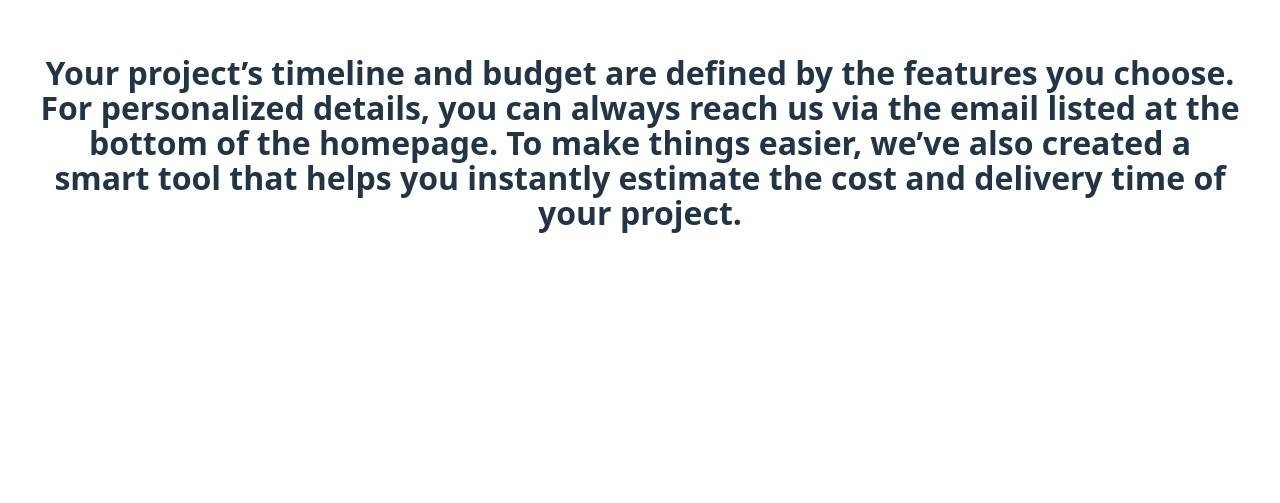
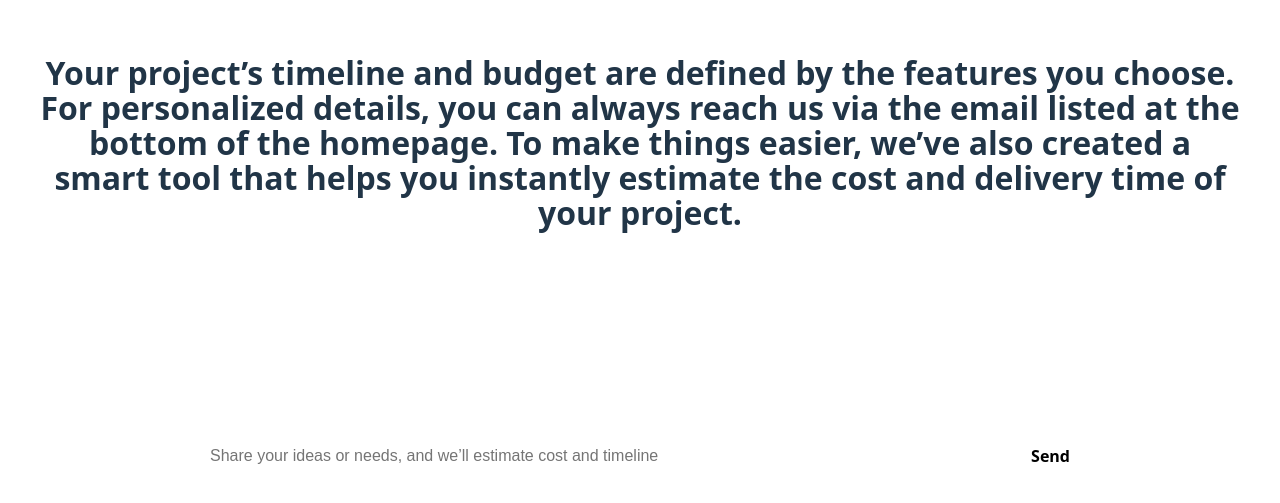
Before and after one commit to M-Sviatoslav/SynthBrainCompany, a React (Vite) app in the folder SynthBrainWebPage/: page /PricePage in a window 1280 px wide. Shown: the part 1741-2244 px from the top of the page. Before the commit the page ends 2212 px from the top, so only its background shows below. Built offline with nearby package versions, Linux system fonts and the light colour scheme.

Commit message:
fixed chatBox input position

```diff
--- a/SynthBrainWebPage/src/PricePage/chatBox.css
+++ b/SynthBrainWebPage/src/PricePage/chatBox.css
@@ -5,13 +5,11 @@
   align-items: center;
   position: relative;
   margin-top: 200px;
+  margin-bottom: 150px; /* чтобы был запас под блок ввода */
 }
 
 .chat-response {
-  position: fixed;
-  bottom: 90px;
-  left: 50%;
-  transform: translateX(-50%);
+  position: relative; /* раньше было fixed */
   width: 80%;
   max-width: 900px;
   background: rgba(20, 20, 20, 0.9);
@@ -19,14 +17,12 @@
   padding: 20px 30px;
   border-radius: 12px;
   box-shadow: 0 0 20px rgba(255, 255, 255, 0.4);
-  z-index: 999;
   backdrop-filter: blur(6px);
+  margin-bottom: 20px; /* добавим отступ над полем ввода */
 }
 
-
 .chat-input-container {
-  position: fixed;
-  bottom: 30px;
+  position: relative; /* раньше было fixed */
   width: 80%;
   max-width: 900px;
   display: flex;
```
